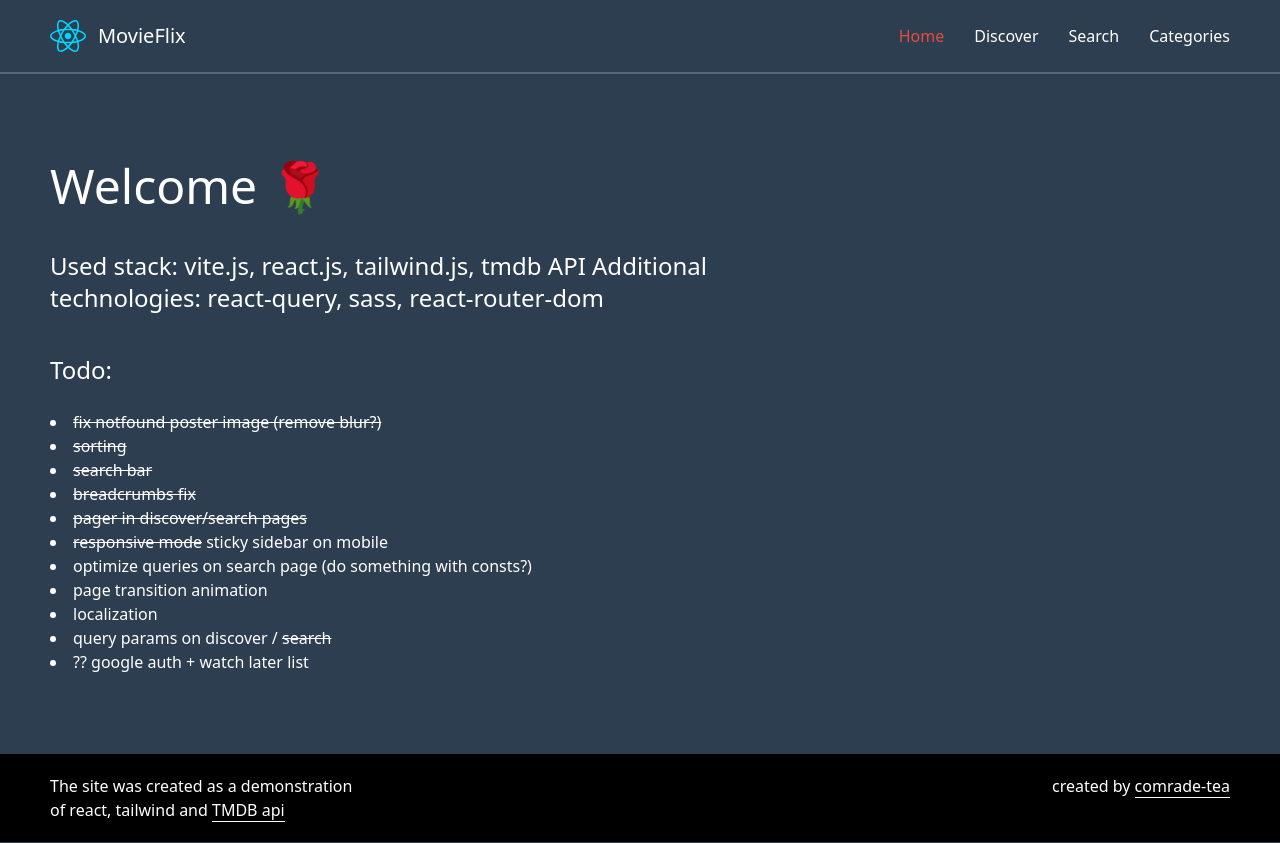
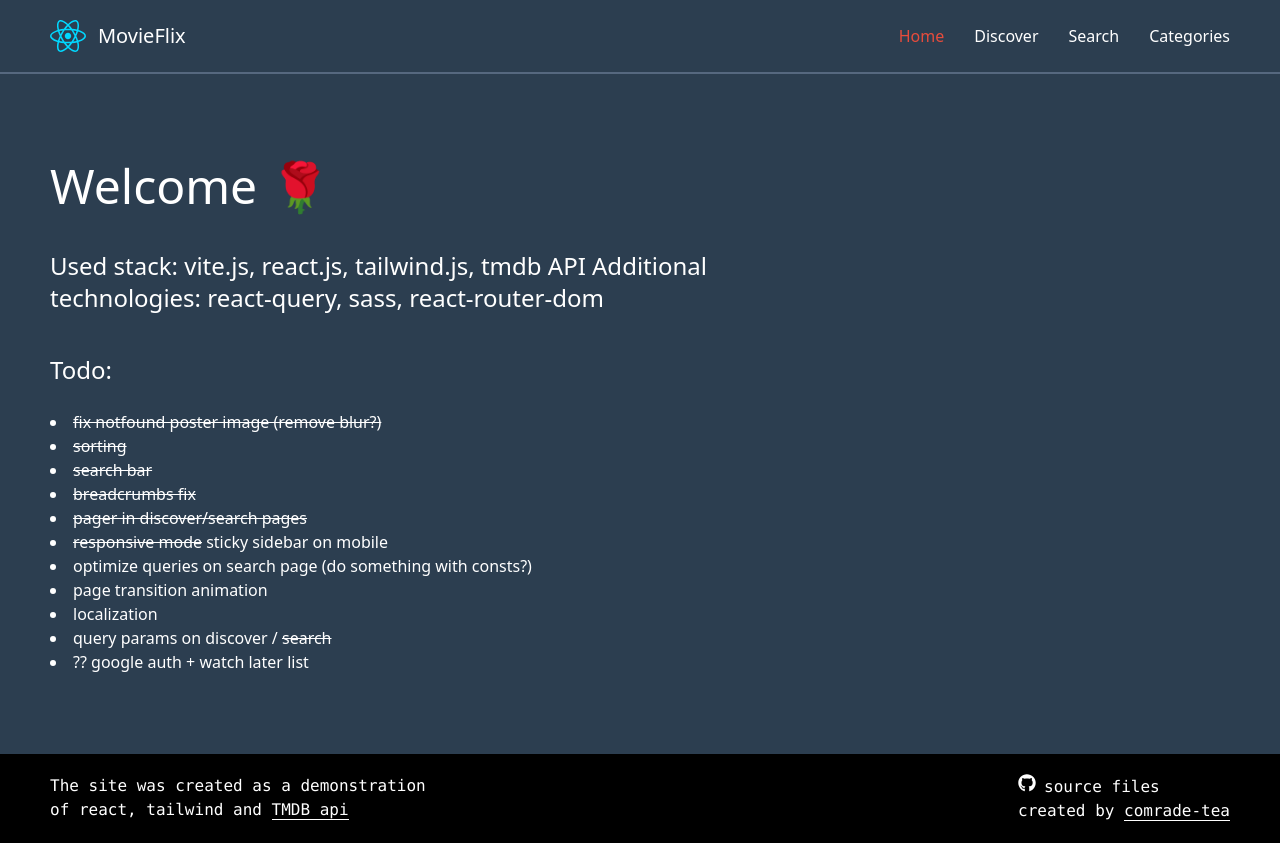
Before and after one commit to comrade-tea/react-imdb-search, a React (Vite) app: page /#/ in a window 1280 px wide. Built offline with nearby package versions, Linux system fonts and the light colour scheme.

Commit message:
footer edited

```diff
--- a/src/components/layout/Footer.jsx
+++ b/src/components/layout/Footer.jsx
@@ -1,24 +1,28 @@
 import { Link } from "react-router-dom";
+import { FaGithub } from "react-icons/fa";
 
 export const Footer = () => {
    return (
       <>
-         <footer className="bg-black py-5 text-white">
+         <footer className="bg-black py-5 text-white font-mono text-sm sm:text-base">
             <div className="container mx-auto">
-               <div className={"flex justify-between gap-5 flex-col xs:flex-row"}>
-                  <div className={"max-w-[340px]"}>
-                     The site was created as a demonstration of&nbsp;react, tailwind and <Link className={"link-line"}
-                           to={"https://developer.themoviedb.org/reference/intro/getting-started"}
-                           target={"_blank"}>
-                         TMDB api
-                     </Link>
+               <div className={"flex justify-between gap-5 flex-col sm:flex-row"}>
+                  <div className={"sm:max-w-[400px]"}>
+                     The site was created as a demonstration of&nbsp;react, tailwind and <Link className="link-line"
+                                                                                               target="_blank"
+                                                                                               to="https://developer.themoviedb.org/reference/intro/getting-started">
+                     TMDB api
+                  </Link>
                   </div>
 
                   <div>
-                     created by <a className={"link-line whitespace-nowrap"} href={"https://comrade-tea.github.io/"}
-                                   target="_blank"
-                                   rel="noreferrer">
-                     comrade-tea</a>
+                     <a href="https://github.com/comrade-tea/react-imdb-search" className="flex items-baseline link-main" target="_blank" rel="noreferrer">
+                        <FaGithub className="me-2" size={18}/> source files
+                     </a>
+                     <div>created by <a className={"link-line whitespace-nowrap"}
+                                        href={"https://comrade-tea.github.io/"}
+                                        target="_blank" rel="noreferrer">comrade-tea</a>
+                     </div>
                   </div>
                </div>
             </div>
--- a/src/components/pages/Home.jsx
+++ b/src/components/pages/Home.jsx
@@ -7,22 +7,28 @@ const Home = () => {
             <p className={"text-2xl max-w-[700px] mb-10"}>Used stack: vite.js, react.js, tailwind.js, tmdb API
                Additional technologies: react-query, sass, react-router-dom</p>
 
-            {/*<p className={"text-2xl mb-4"}>Features:</p>*/}
-            {/*<ul className={"list-disc list-inside"}>*/}
-            {/*   <li>react-router <i>(I used hashRouter instead of BrowserRouter for GitHub Pages previews due to GitHub*/}
-            {/*      Pages*/}
-            {/*      limitations)</i>*/}
-            {/*   </li>*/}
-            {/*   <li>The discover page stores search parameters within the component.</li>*/}
-            {/*   <li>The search page stores search parameters in the URL.</li>*/}
-            {/*   <li>Breadcrumbs</li>*/}
-            {/*   <li>Responsive mode</li>*/}
-            {/*   <li>Lazy loading of images</li>*/}
-            {/*   <li>Video player with trailer switching in the details (if trailers are available)</li>*/}
-            {/*</ul>*/}
+            {import.meta.env.PROD && <>
+               <p className={"text-2xl mb-4"}>Features:</p>
 
+               <ul className={"list-disc list-inside"}>
+                  <li>react-router <i>(I used hashRouter instead of BrowserRouter for GitHub Pages previews due to
+                     GitHub
+                     Pages
+                     limitations)</i>
+                  </li>
+                  <li>The discover page stores search parameters within the component.</li>
+                  <li>The search page stores search parameters in the URL.</li>
+                  <li>Breadcrumbs</li>
+                  <li>Responsive mode</li>
+                  <li>Lazy loading of images</li>
+                  <li>Video player with trailer switching in the details (if trailers are available)</li>
+               </ul>
+            </>
+            }
 
+            {import.meta.env.DEV && <>
                <p className="text-2xl mb-6">Todo:</p>
+
                <ul className="list-disc list-inside">
                   <li><s>fix notfound poster image (remove blur?)</s></li>
                   <li><s>sorting</s></li>
@@ -36,6 +42,7 @@ const Home = () => {
                   <li>query params on discover / <s>search</s></li>
                   <li>?? google auth + watch later list</li>
                </ul>
+            </>}
          </div>
       </>
    )
```
Lines whose indentation alone changed are shown as unchanged.
